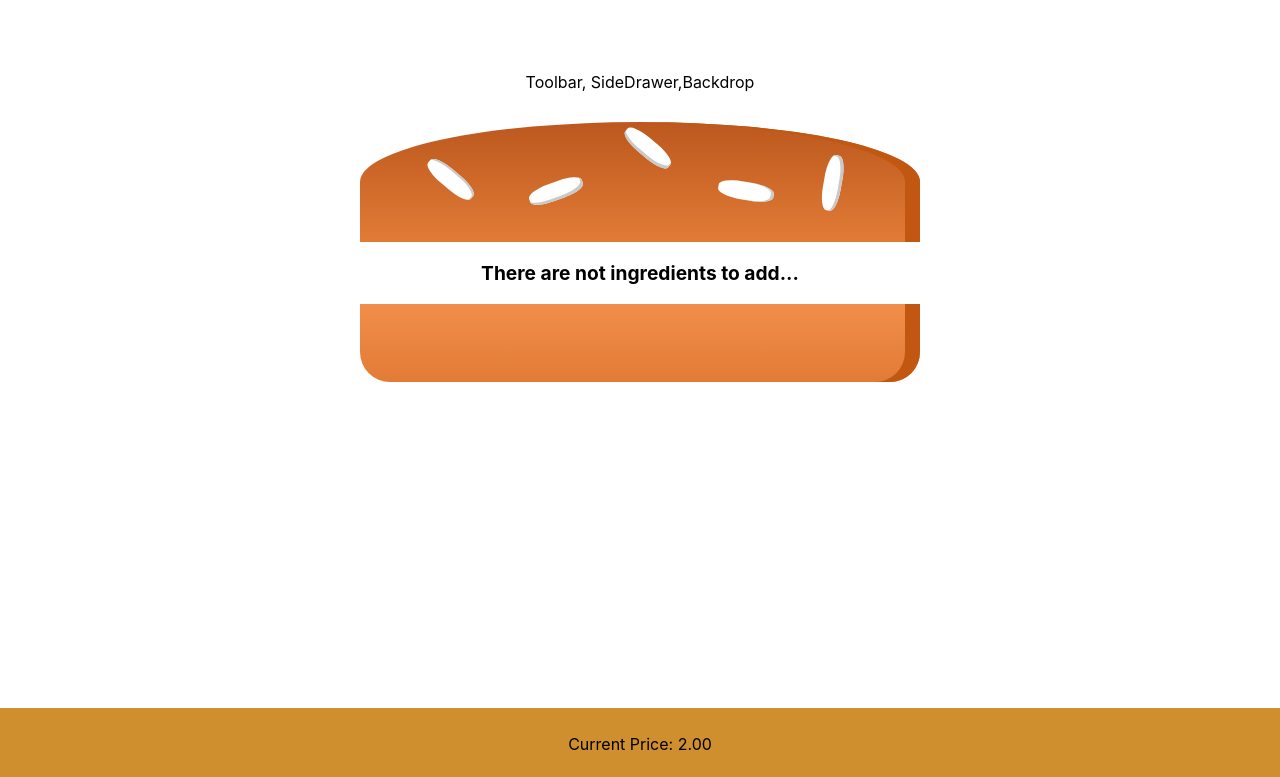
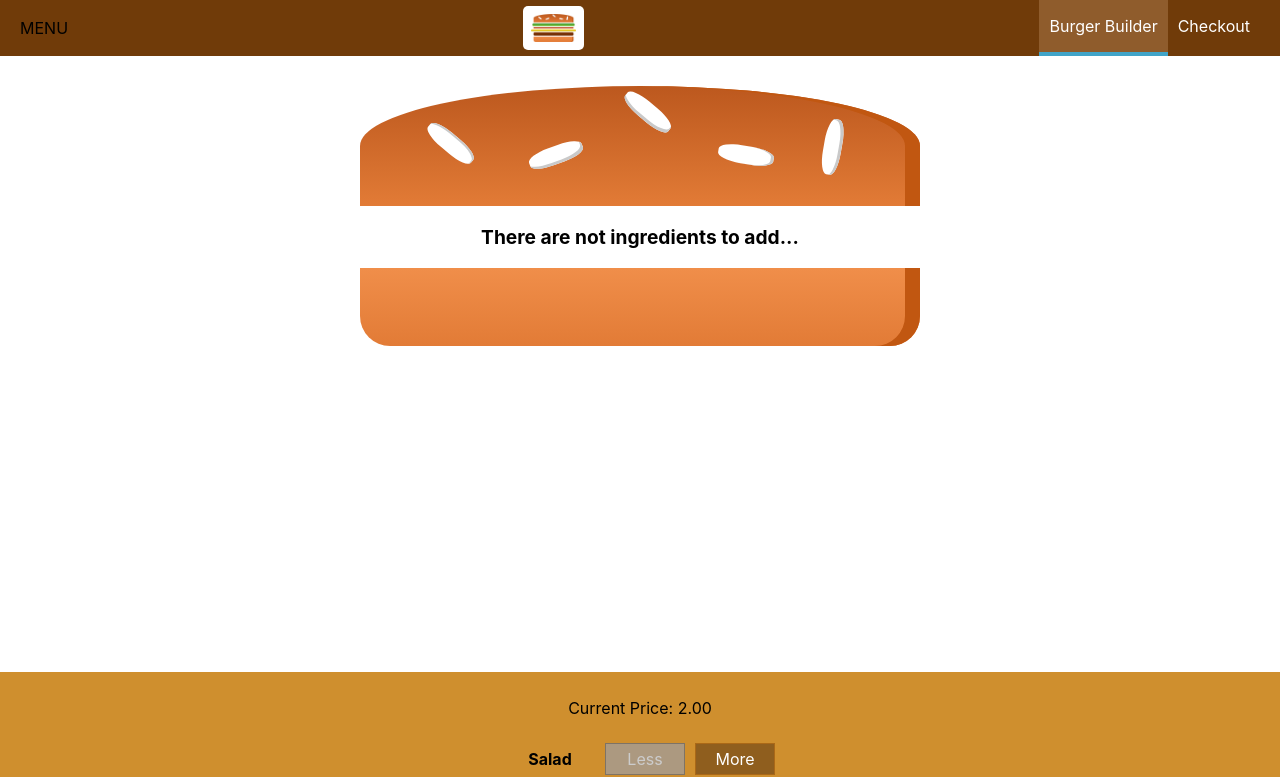
Before and after one commit to yruben/burger-builder, a React (Create React App) app: page / in a window 1280 px wide. Shown: the top 777 px of the page. Built offline with nearby package versions, Linux system fonts and the light colour scheme.

Commit message:
Toolbar added with navigation items..!!

```diff
--- a/src/components/Layout/Layout.js
+++ b/src/components/Layout/Layout.js
@@ -1,8 +1,11 @@
 import React from 'react'
+import Toolbar from '../Navigation/Toolbar/Toolbar'
 import styles from './Layout.module.css'
+
 const layout = ( props ) => (
   <>
-    <div>Toolbar, SideDrawer,Backdrop</div>
+    {/*<div>Toolbar, SideDrawer,Backdrop</div>*/}
+    <Toolbar />
     <main className={styles.content}>
       {props.children}
     </main>
--- a/src/components/Layout/Layout.module.css
+++ b/src/components/Layout/Layout.module.css
@@ -1,3 +1,3 @@
 .content{
-    margin-top: 16px;
+    margin-top: 72px;
 }
--- /dev/null
+++ b/src/components/Logo/Logo.js
@@ -0,0 +1,11 @@
+import React from 'react'
+import styles from './Logo.module.css'
+import burgerLogo from '../../assets/images/burger-logo.png'
+
+const logo = () => (
+  <div className={styles.Logo}>
+    <img src={burgerLogo} alt="My Burger Builder"/>
+  </div>
+)
+
+export default logo
--- /dev/null
+++ b/src/components/Logo/Logo.module.css
@@ -0,0 +1,11 @@
+.Logo{
+    background-color: white;
+    padding: 8px;
+    height: 80%;
+    box-sizing: border-box;
+    border-radius: 5px;
+}
+
+.Logo img{
+    height: 100%;
+}
--- /dev/null
+++ b/src/components/Navigation/NavigationItems/NavigationItem/NavigationItem.js
@@ -0,0 +1,15 @@
+import React from 'react'
+import styles from './NavigationItem.module.css'
+
+const navigationItem = (props) => (
+  <li className={styles.NavigationItem}>
+    <a
+      href={props.link}
+      className={props.active ? styles.active : null}
+    >
+      {props.children}
+    </a>
+  </li>
+)
+
+export default navigationItem
--- /dev/null
+++ b/src/components/Navigation/NavigationItems/NavigationItem/NavigationItem.module.css
@@ -0,0 +1,45 @@
+.NavigationItem {
+    margin: 10px 0;
+    box-sizing: border-box;
+    display: block;
+    width: 100%;
+}
+
+.NavigationItem a {
+    color: #8F5C2C;
+    text-decoration: none;
+    width: 100%;
+    box-sizing: border-box;
+    display: block;
+}
+
+.NavigationItem a:hover,
+.NavigationItem a:active,
+.NavigationItem a.active {
+    color: #40A4C8;
+}
+
+@media (min-width: 500px) {
+    .NavigationItem {
+        margin: 0;
+        display: flex;
+        height: 100%;
+        width: auto;
+        align-items: center;
+    }
+
+    .NavigationItem a {
+        color: white;
+        height: 100%;
+        padding: 16px 10px;
+        border-bottom: 4px solid transparent;
+    }
+
+    .NavigationItem a:hover,
+    .NavigationItem a:active,
+    .NavigationItem a.active {
+        background-color: #8F5C2C;
+        border-bottom: 4px solid #40A4C8;
+        color: white;
+    }
+}
--- /dev/null
+++ b/src/components/Navigation/NavigationItems/NavigationItems.js
@@ -0,0 +1,16 @@
+import React from 'react';
+import NavigationItem from './NavigationItem/NavigationItem'
+import styles from './NavigationItems.module.css'
+
+const navigationItems = () => (
+  <ul className={styles.NavigationItems}>
+    <NavigationItem link="/" active>
+      Burger Builder
+    </NavigationItem>
+    <NavigationItem link="/">
+      Checkout
+    </NavigationItem>
+  </ul>
+)
+
+export default navigationItems
--- /dev/null
+++ b/src/components/Navigation/NavigationItems/NavigationItems.module.css
@@ -0,0 +1,15 @@
+.NavigationItems {
+    margin: 0;
+    padding: 0;
+    list-style: none;
+    display: flex;
+    flex-flow: column;
+    align-items: center;
+    height: 100%;
+}
+
+@media (min-width: 500px) {
+    .NavigationItems {
+        flex-flow: row;
+    }
+}
--- /dev/null
+++ b/src/components/Navigation/Toolbar/Toolbar.js
@@ -0,0 +1,16 @@
+import React from 'react'
+import NavigationItems from '../NavigationItems/NavigationItems'
+import Logo from '../../Logo/Logo'
+import styles from './Toolbar.module.css'
+
+const toolbar = (props) => (
+  <header className={styles.Toolbar}>
+    <div>MENU</div>
+    <Logo/>
+    <nav>
+      <NavigationItems/>
+    </nav>
+  </header>
+)
+
+export default toolbar
--- /dev/null
+++ b/src/components/Navigation/Toolbar/Toolbar.module.css
@@ -0,0 +1,18 @@
+.Toolbar{
+    height: 56px;
+    width: 100%;
+    position: fixed;
+    top: 0;
+    left: 0;
+    background-color: #703b09;
+    display: flex;
+    justify-content: space-between;
+    align-items: center;
+    padding: 0 20px;
+    box-sizing: border-box;
+    z-index: 90;
+}
+
+.Toolbar nav{
+    height: 100%;
+}
```
Also changed, not shown: src/assets/images/burger-logo.png (added).
